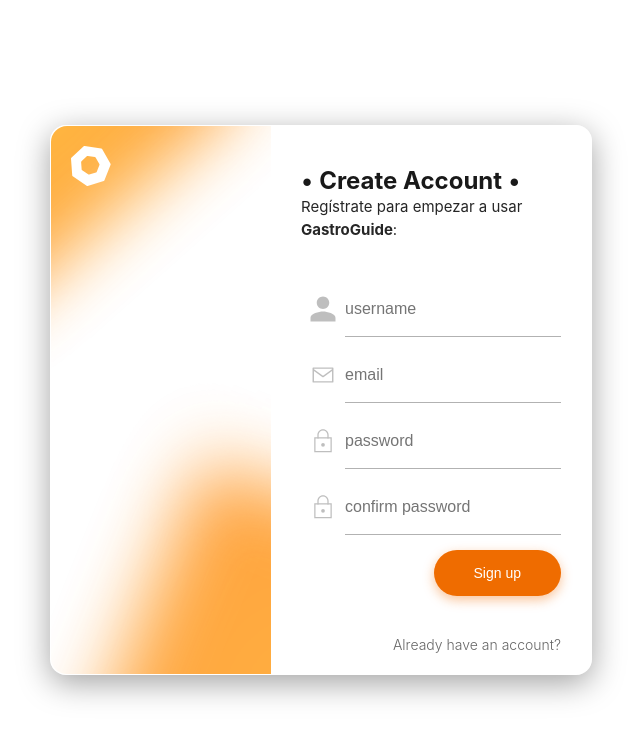
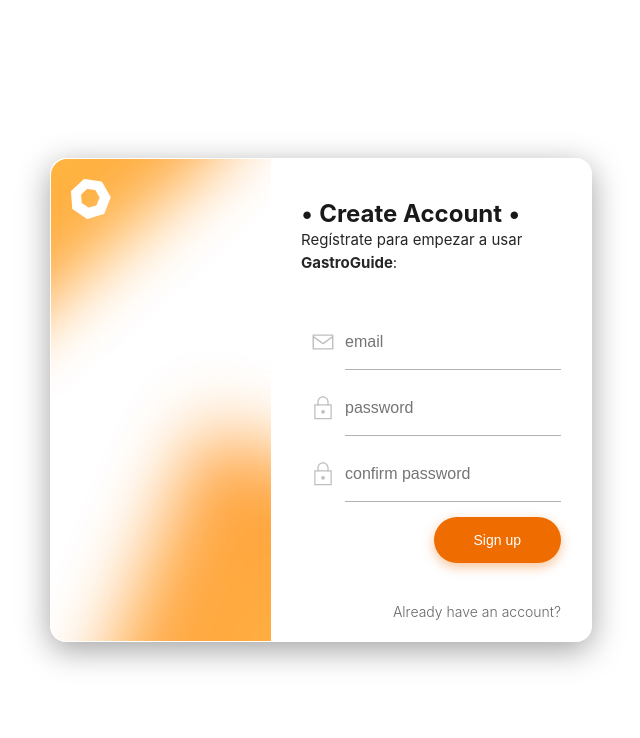
Before and after one commit to XDanielValleX/GastroGuide_Web, an Angular app: page /signup in a window 1280 px wide. Shown: the top 738 px of the page, without its empty margins (319-959 px from the left). Built offline with nearby package versions, Linux system fonts and the light colour scheme.

Commit message:
Correcciones

```diff
--- a/src/app/auth/signup/signup.html
+++ b/src/app/auth/signup/signup.html
@@ -18,7 +18,7 @@
 
         <!-- Username -->
 
-        <div class="floating-label">
+        <!--<div class="floating-label">
             <input type="text" id="username" name="username" placeholder="username" required autocomplete="username">
             <label for="username">Username:</label>
             <div class="icon">
@@ -27,7 +27,7 @@
                         d="M12 12c2.7 0 5-2.3 5-5s-2.3-5-5-5-5 2.3-5 5 2.3 5 5 5zm0 2c-3.3 0-10 1.7-10 5v3h20v-3c0-3.3-6.7-5-10-5z" />
                 </svg>
             </div>
-        </div>
+        </div>-->
 
         <!-- Email -->
         <div class="floating-label">
--- a/src/app/auth/signup/signup.ts
+++ b/src/app/auth/signup/signup.ts
@@ -31,10 +31,10 @@ export class Signup {
   const password = (formData.get('password') || '').toString();
   const confirm = (formData.get('confirm') || '').toString();
 
-    if (username.length < 3) {
+    /*if (username.length < 3) {
       this.message = 'El username debe tener al menos 3 caracteres.';
       return;
-    }
+    }*/
 
     if (password !== confirm) {
       this.message = 'Las contraseñas no coinciden.';
@@ -57,7 +57,7 @@ export class Signup {
     this.message = '';
 
     // Enviar el payload incluyendo username (ajustar si backend usa 'name')
-    const payload: any = { email, password, confirmPassword: confirm, username };
+    const payload: any = { email, password, confirmPassword: confirm };
     console.debug('Register payload:', payload);
     this.http.post(`${environment.apiUrl}/api/v1/auth/register`, payload).subscribe({
       next: () => {
```
